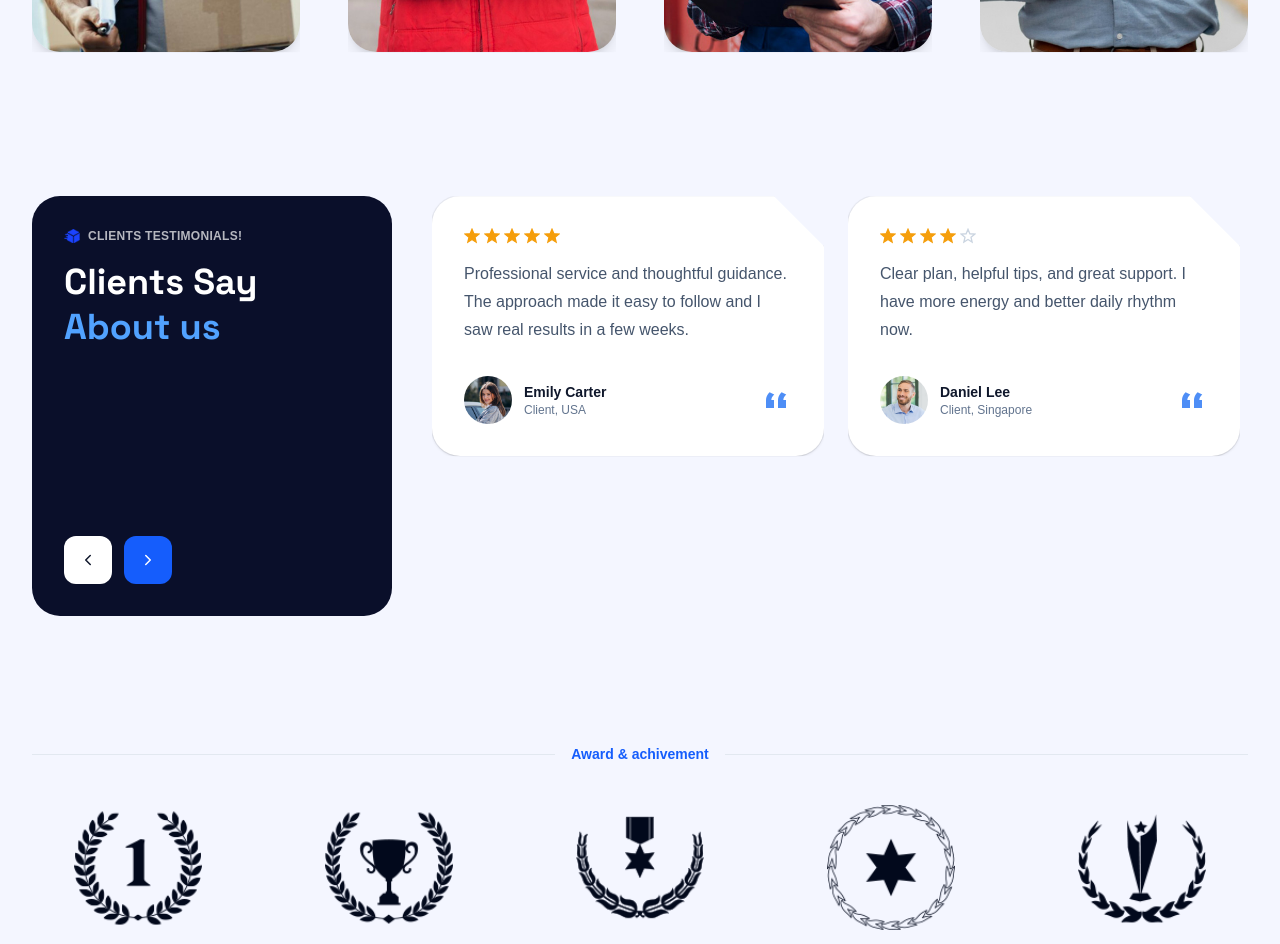
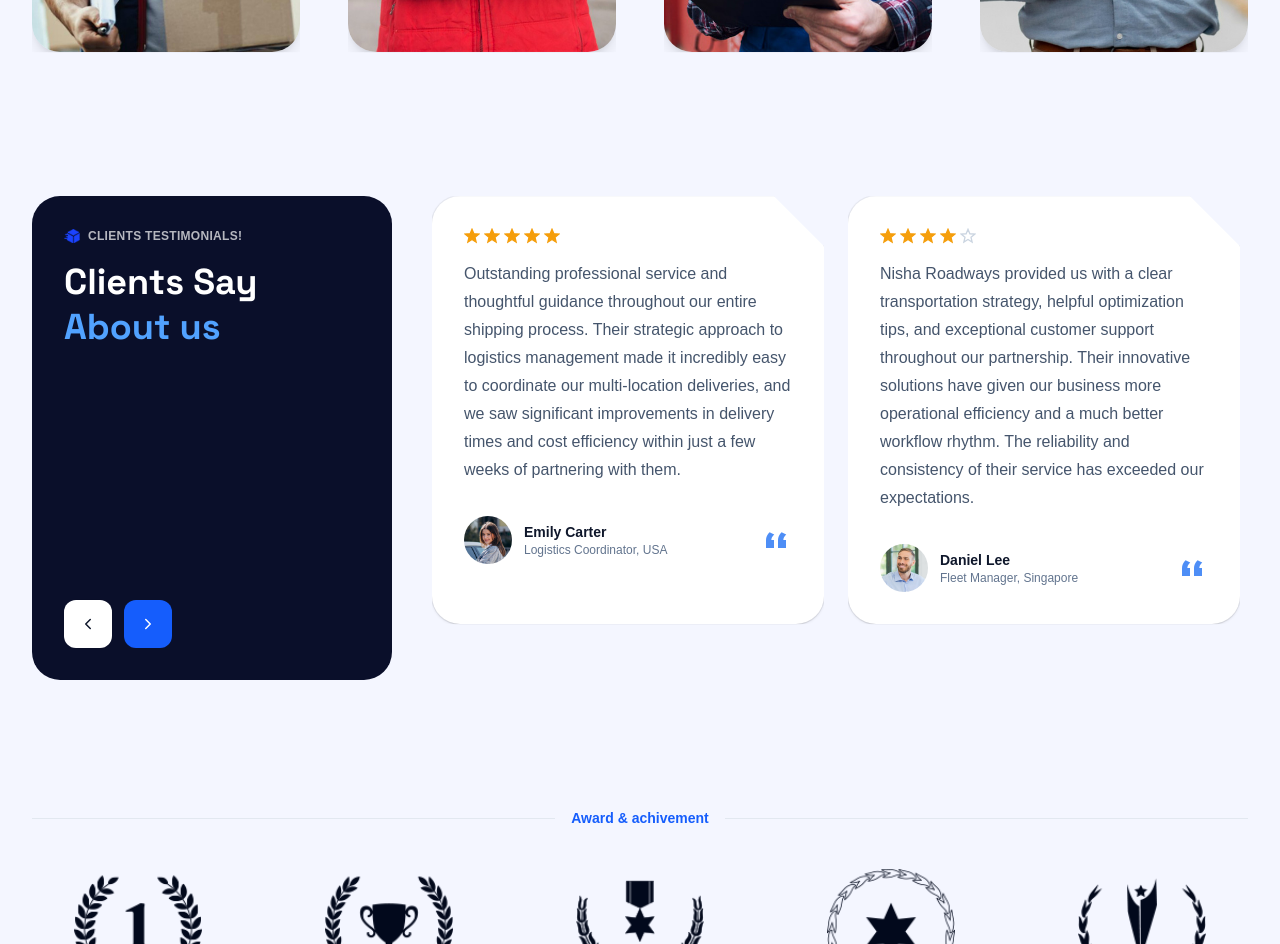
Before and after one commit to AneeVerse/nisha-roadways, a Next.js app: page / in a window 1280 px wide. Shown: the part 3400-4344 px from the top of the page. Built offline with nearby package versions, Linux system fonts and the light colour scheme.

Commit message:
Update Testimonials component with revised roles and enhanced quotes to better reflect client experiences and improve overall messaging.

```diff
--- a/src/components/Testimonials.tsx
+++ b/src/components/Testimonials.tsx
@@ -14,43 +14,43 @@ type Testimonial = {
 const testimonials: Testimonial[] = [
   {
     name: "Jennifer Smith",
-    role: "Client, France",
+    role: "Supply Chain Manager, France",
     avatar: "/testimonals/6790b4bfb4f8cf5b84488dc5_testimonial-img-01.jpg",
     rating: 4,
     quote:
-      "I have lost the weight I struggled with, I feel fitter and I'm getting the right fuel for my body every day. Your team personalized nutrition plan help me improve my daily plan to change my habit for healthy living.",
+      "Working with Nisha Roadways has been an exceptional experience from start to finish. Their professional logistics team handled our complex shipping requirements with precision and care. I've struggled with unreliable shipping partners before, but their personalized transportation solutions helped streamline our entire supply chain process. The attention to detail and proactive communication made all the difference in our business operations.",
   },
   {
     name: "Richard Scott",
-    role: "Client, Oman",
+    role: "Operations Director, Oman",
     avatar: "/testimonals/6790b4bf4ec37274ab84d565_testimonial-img-02.jpg",
     rating: 4,
     quote:
-      "I feel fitter and I'm getting the right fuel for my body every day. The plan helped me change my habits for healthy living and stay consistent.",
+      "The comprehensive logistics support from Nisha Roadways transformed our delivery operations completely. Their efficient routing and real-time tracking system gave us the visibility we needed to serve our customers better. The team's dedication to meeting deadlines and handling special requirements with such professionalism has made them our go-to transportation partner for all our business needs.",
   },
   {
     name: "Emily Carter",
-    role: "Client, USA",
+    role: "Logistics Coordinator, USA",
     avatar: "/testimonals/6790b4c0a82850ef10ddac7b_testimonial-img-03.jpg",
     rating: 5,
     quote:
-      "Professional service and thoughtful guidance. The approach made it easy to follow and I saw real results in a few weeks.",
+      "Outstanding professional service and thoughtful guidance throughout our entire shipping process. Their strategic approach to logistics management made it incredibly easy to coordinate our multi-location deliveries, and we saw significant improvements in delivery times and cost efficiency within just a few weeks of partnering with them.",
   },
   {
     name: "Daniel Lee",
-    role: "Client, Singapore",
+    role: "Fleet Manager, Singapore",
     avatar: "/testimonals/6790b4c141507d69d69e8d99_testimonial-img-04.jpg",
     rating: 4,
     quote:
-      "Clear plan, helpful tips, and great support. I have more energy and better daily rhythm now.",
+      "Nisha Roadways provided us with a clear transportation strategy, helpful optimization tips, and exceptional customer support throughout our partnership. Their innovative solutions have given our business more operational efficiency and a much better workflow rhythm. The reliability and consistency of their service has exceeded our expectations.",
   },
   {
     name: "Priya Sharma",
-    role: "Client, India",
+    role: "Transportation Head, India",
     avatar: "/testimonals/6790b4bf2b5038278f91241f_testimonial-img-05.jpg",
     rating: 5,
     quote:
-      "The team made the process simple. I feel confident and focused—highly recommended!",
+      "The entire Nisha Roadways team made our complex logistics requirements seem simple and manageable. Their expertise in handling specialized cargo and time-sensitive deliveries has made me feel completely confident in our supply chain operations. I'm now focused on growing our business instead of worrying about shipping - highly recommended for any serious business!",
   },
 ];
 
@@ -127,10 +127,10 @@ const Testimonials: React.FC = () => {
   const goNext = () => setPage((p) => (p + 1) % total);
 
   return (
-    <section className="relative mx-auto max-w-7xl px-4 py-16 sm:px-6 lg:px-8 bg-[#f4f6ff]">
+    <section className="relative mx-auto max-w-[1400px] px-4 py-16 sm:px-6 lg:px-8 bg-[#f4f6ff]">
       <div className="grid grid-cols-1 gap-8 lg:grid-cols-[360px_1fr]">
         {/* Left dark panel */}
-        <div className="rounded-[28px] bg-[#0a0f2a] text-white p-8 flex flex-col justify-between min-h-[420px]">
+        <div className="rounded-[28px] bg-[#0a0f2a] text-white p-8 flex flex-col justify-between min-h-[480px]">
           <div>
             <div className="mb-4 flex items-center gap-2 text-xs font-semibold uppercase tracking-wide text-white/70">
               <Image src="/67761af397573ca47fb7f6cb_subtitle-icon.png" alt="Testimonials icon" width={16} height={16} />
```
